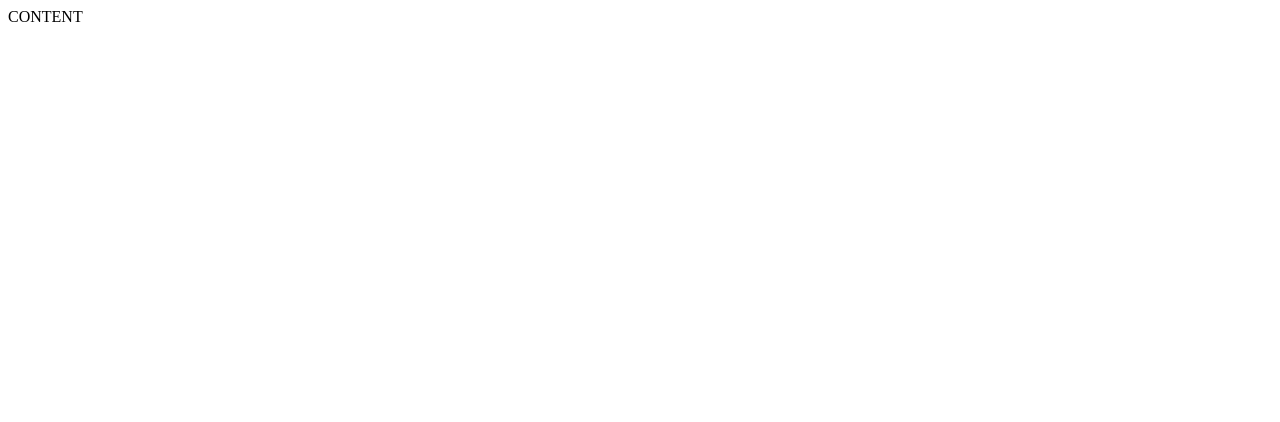
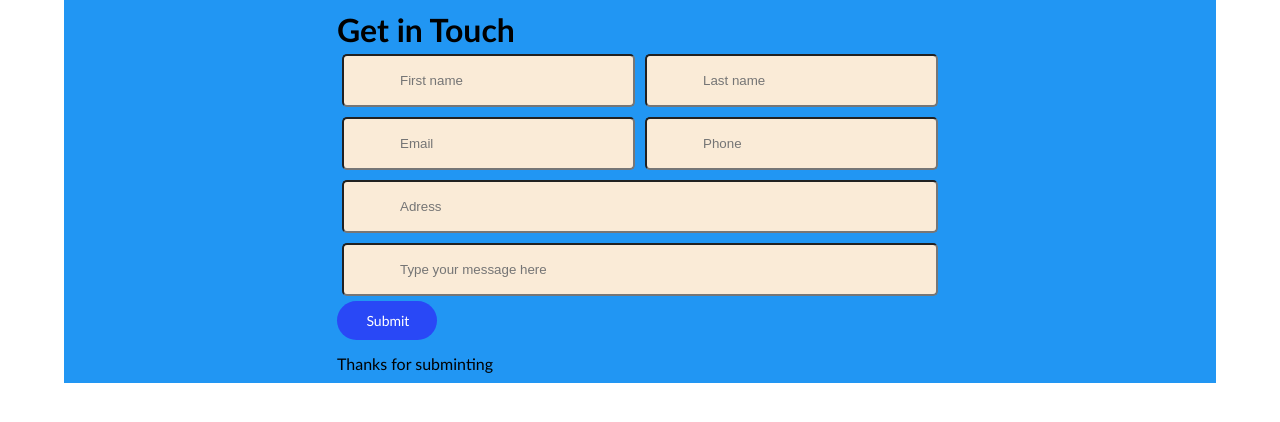
Before and after one commit to ugnekiev/naujas, a website: page index.html in a window 1280 px wide. Drawn offline with Linux system fonts and the light colour scheme.

Commit message:
structure

```diff
--- /dev/null
+++ b/css.css
@@ -0,0 +1,49 @@
+body,
+body * {
+    margin: 0;
+    padding: 0;
+    vertical-align: top;
+    justify-content: center;
+    box-sizing: border-box;
+}
+
+body {
+    font-family: 'Gill Sans', 'Gill Sans MT', Calibri, 'Trebuchet MS', sans-serif;
+}
+.container {
+    width: 90%;
+    margin: auto;
+    display: grid;
+    /* grid-template-columns: 80px 200px auto 30px;
+    gap: 10px; */
+    background-color: #2196F3;
+    padding: 10px;
+  }
+
+ .row {
+    display: flex;
+    flex-direction: row;
+ }
+
+input{
+    background-color: antiquewhite;
+    padding: 17px 56px;
+    margin: 5px;
+    border-radius: 5px;
+}
+
+.btn {
+    display: inline-block;
+    width: 100px;
+    padding: 0.9em 2.1em;
+    font-size: 14px;
+    margin-right: 1em;
+    margin-bottom: 1em;
+    background-color: #2948f6;
+    color: #fff;
+    text-transform:capitalize;
+    text-decoration: none;
+    line-height: 1em;
+    border: 0,1em solid #2948f6;
+    border-radius: 2.5em;
+}
--- a/index.html
+++ b/index.html
@@ -4,8 +4,27 @@
     <meta http-equiv="X-UA-Compatible" content="IE=edge">
     <meta name="viewport" content="width=device-width, initial-scale=1.0">
     <title>MokausGrido</title>
+    <link rel="stylesheet" href="css.css">
 </head>
 <body>
-    CONTENT
+    <form class="container">
+        <h1>Get in Touch</h1>
+        <div class="row">
+            <input type="name" placeholder="First name">
+            <input type="name" placeholder="Last name">
+        </div>
+        <div class="row">
+            <input type="email" placeholder="Email">
+            <input type="text" placeholder="Phone">
+        </div>
+            <input type="email" placeholder="Adress">
+            <input type="phone" placeholder="Type your message here">
+            <a href="#" class="btn">Submit</a>
+            <footer>
+                <p>Thanks for subminting</p>
+            </footer>
+    </form>
+
+
 </body>
 </html>
--- a/package.json
+++ b/package.json
@@ -4,7 +4,7 @@
   "description": "",
   "main": "index.js",
   "scripts": {
-    "dev": "dead-server --host=localhost --port==3910",
+    "dev": "dead-server --port=3910 --host=localhost",
     "test": "echo \"Error: no test specified\" && exit 1"
   },
   "keywords": [],
```
